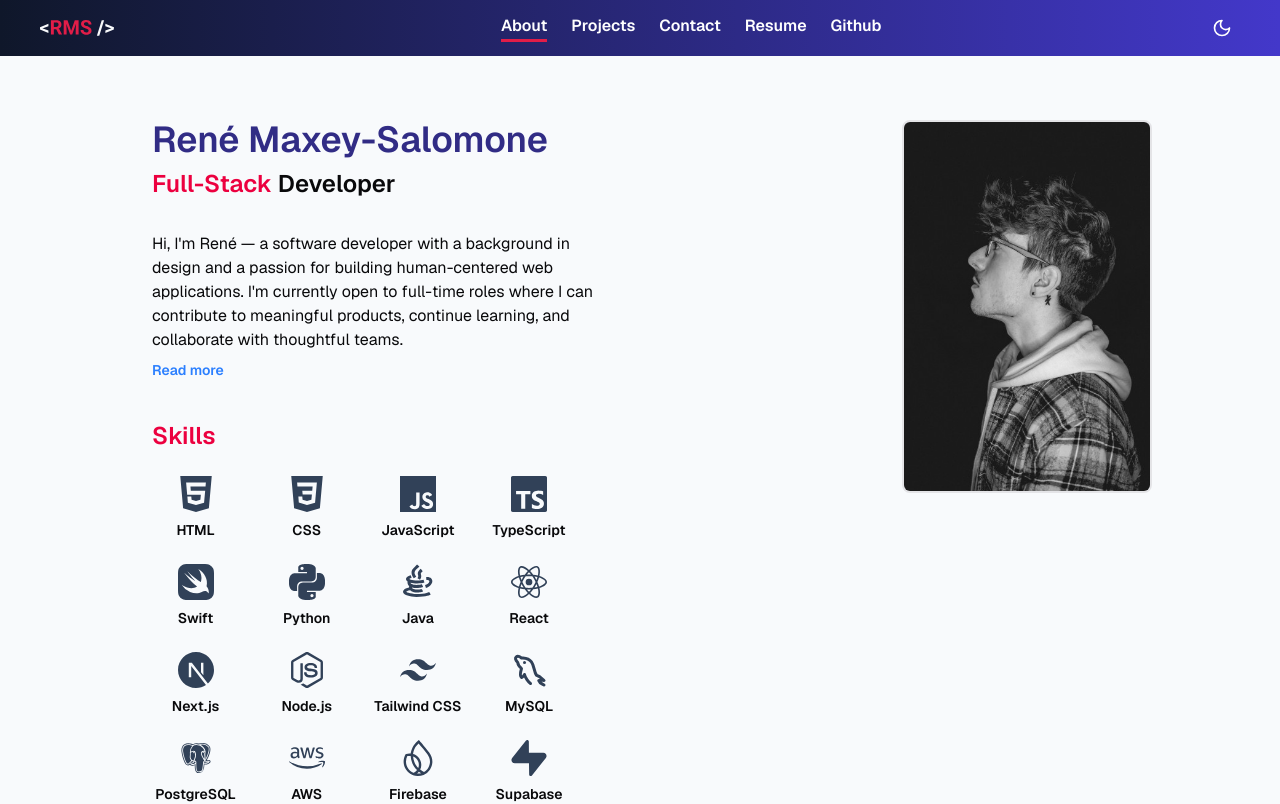
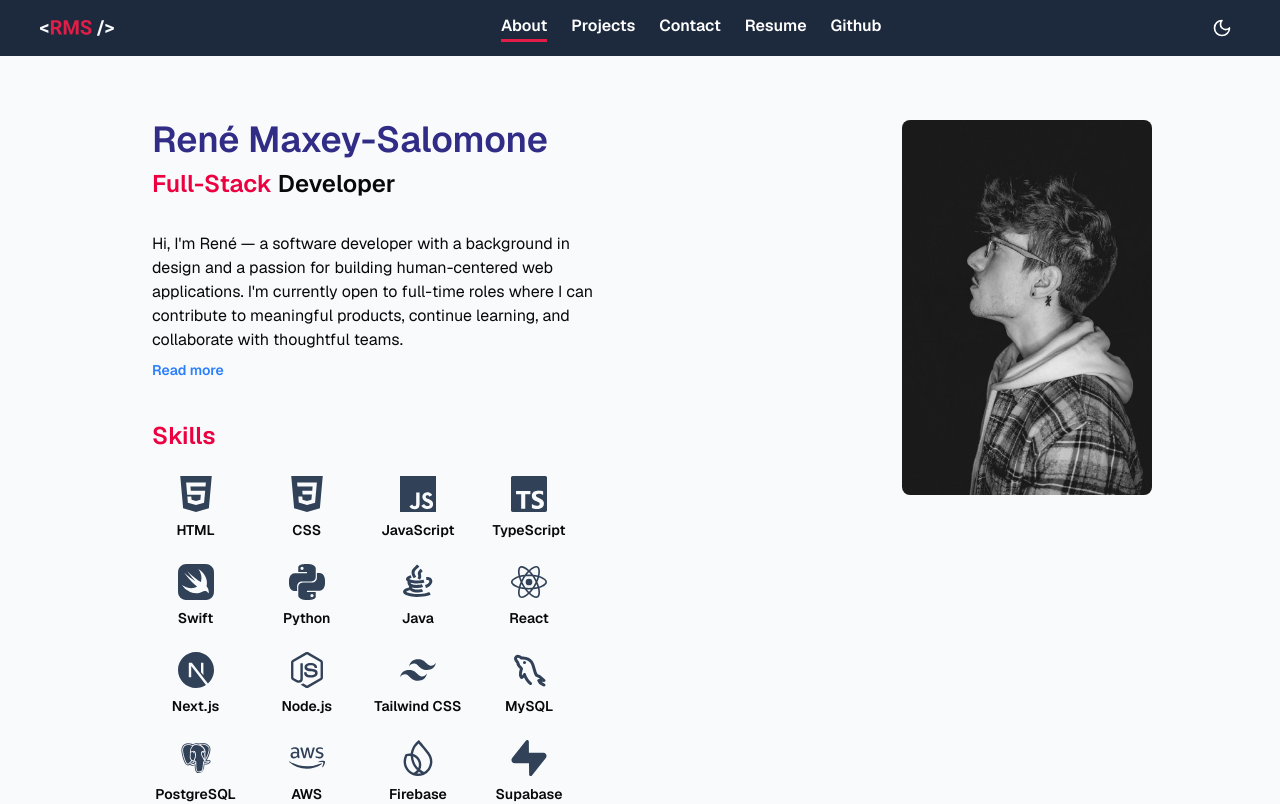
Before and after one commit to ReneMSdev/portfolio-website, a Next.js app: page / in a window 1280 px wide. Shown: the top 804 px of the page. Built offline with nearby package versions, Linux system fonts and the light colour scheme.

Commit message:
changed menu bg colors

```diff
--- a/src/app/page.js
+++ b/src/app/page.js
@@ -65,9 +65,9 @@ export default function Home() {
   }, [])
 
   return (
-    <div className='grid grid-cols-1 md:grid-cols-2 gap-8 items-start mt-10 mx-6 md:mx-30 md:pl-6 xl:mx-auto max-w-5xl min-h-[150vh]'>
+    <div className='grid grid-cols-1 md:grid-cols-2 gap-8 items-start mt-10 mx-6 md:pl-6 xl:mx-auto max-w-5xl min-h-[150vh]'>
       {/* Image Column - top for small screens, right for md+ */}
-      <div className='order-1 justify-center pt-20 md:pt-0 md:order-2 md:sticky md:top-30 md:justify-start flex'>
+      <div className='order-1 justify-center pt-20 md:pt-0 md:order-2 md:sticky md:top-30 flex'>
         <div className='flex flex-col items-center md:ml-auto'>
           <div className='relative inline-block'>
             {/* Image on top */}
@@ -76,7 +76,7 @@ export default function Home() {
               alt='Rene Maxey-Salomone'
               width={250}
               height={375}
-              className='rounded-md relative z-10 border-2'
+              className='rounded-md relative z-10'
             />
           </div>
         </div>
--- a/src/components/MobileMenu.jsx
+++ b/src/components/MobileMenu.jsx
@@ -19,7 +19,7 @@ export default function MobileMenu() {
   return (
     <>
       {/* Menu bar */}
-      <div className='md:hidden fixed top-0 left-0 w-full h-14 flex items-center justify-baseline bg-[linear-gradient(to_right,#0f172a,#4338ca)] z-[900] px-4'>
+      <div className='md:hidden fixed top-0 left-0 w-full h-14 flex items-center justify-baseline bg-slate-800 z-[900] px-4'>
         <a href='/'>
           <img
             src='/logo.svg'
@@ -50,7 +50,7 @@ export default function MobileMenu() {
       {/* Slide-in Menu */}
       <div
         className={cn(
-          'md:hidden fixed top-0 right-0 h-screen w-40 bg-slate-200 dark:bg-slate-800 z-[998] p-8 pt-24 flex flex-col gap-6 transform transition-transform duration-300 ease-in-out shadow-md',
+          'md:hidden fixed top-0 right-0 h-screen w-40 bg-indigo-300 dark:bg-indigo-900 z-[998] p-8 pt-24 flex flex-col gap-6 transform transition-transform duration-300 ease-in-out shadow-md',
           open ? 'translate-x-0' : 'translate-x-full'
         )}
       >
--- a/src/components/Navbar.jsx
+++ b/src/components/Navbar.jsx
@@ -15,9 +15,10 @@ export default function Navbar() {
   const pathname = usePathname()
 
   return (
+    // bg-[linear-gradient(to_right,#0f172a,#4338ca)] old background
     <nav
       className={cn(
-        'hidden md:flex fixed top-0 left-0 w-full justify-center items-center h-14 text-md text-foreground z-50 bg-[linear-gradient(to_right,#0f172a,#4338ca)]'
+        'hidden md:flex fixed top-0 left-0 w-full justify-center items-center h-14 text-md text-foreground z-50 bg-slate-800'
       )}
     >
       <a href='/'>
```
Also changed, not shown: public/logo-dark.svg (added).
